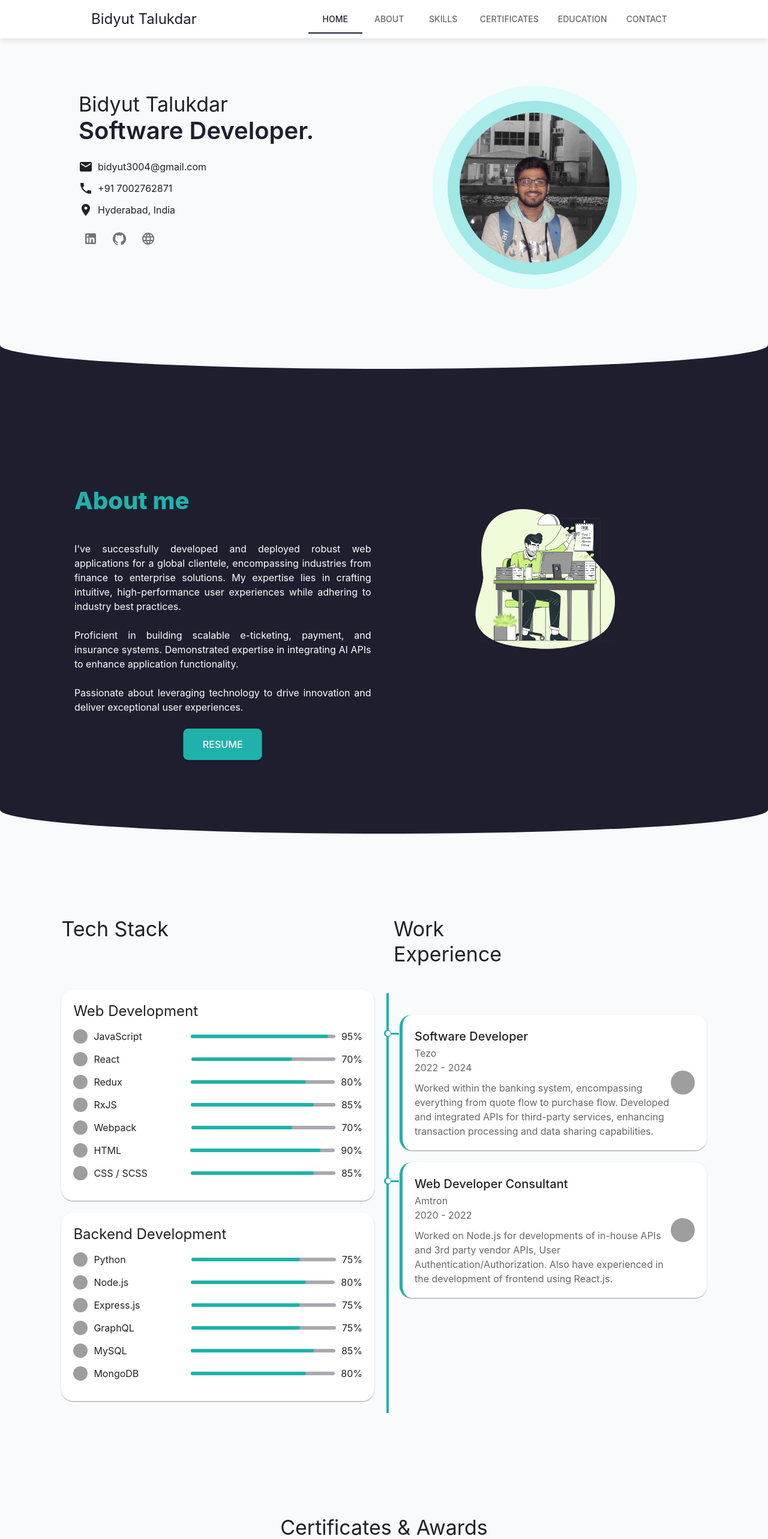
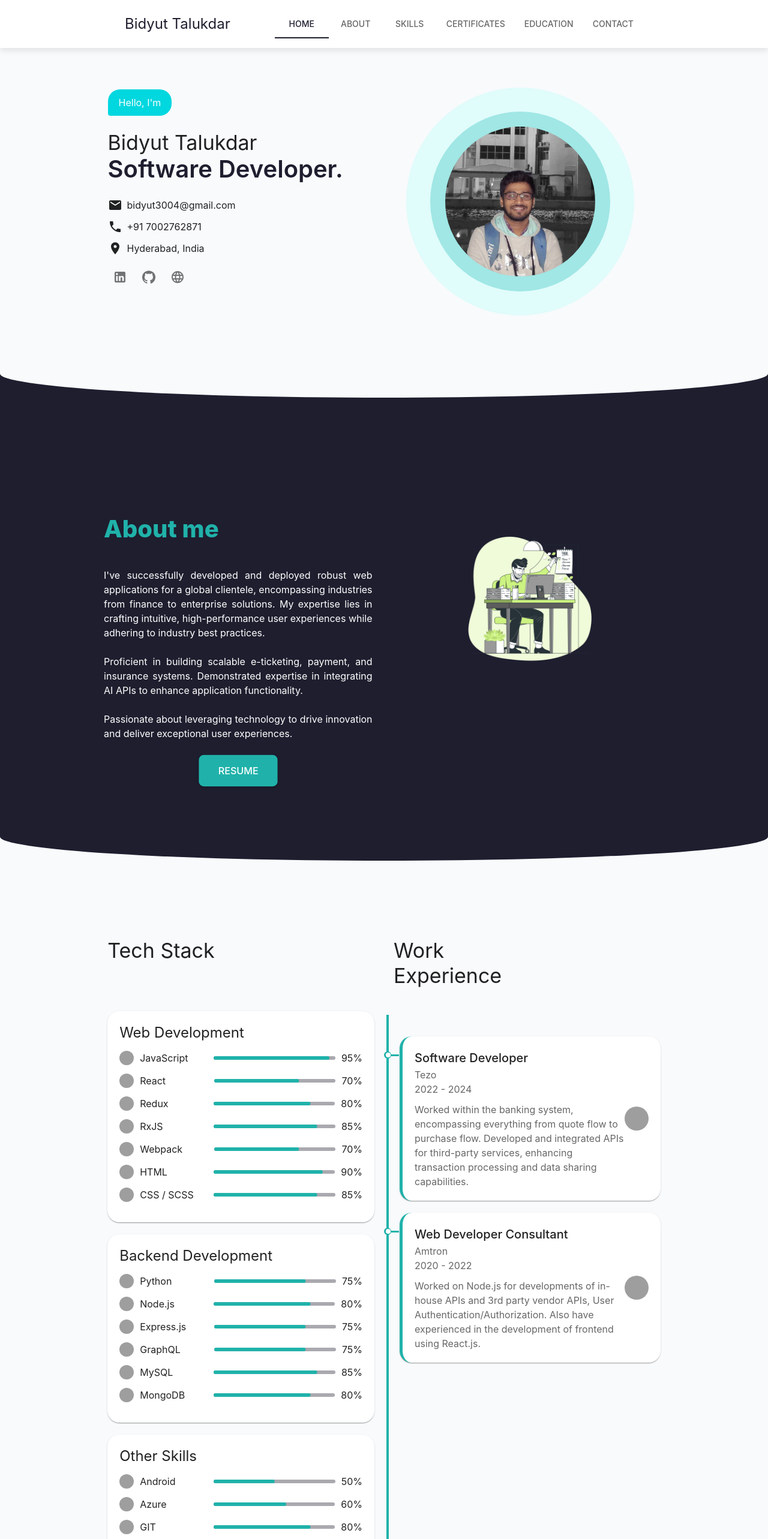
Before and after one commit to bidyut-t/bidyut-t.github.io, a React (Vite) app: page / in a window 1280 px wide. Shown: the top 2566 px of the page at 60% size. Built offline with nearby package versions, Linux system fonts and the light colour scheme; grey boxes are pictures that could not be loaded.

Commit message:
update: update the motion for cards

```diff
--- a/src/components/Education/index.tsx
+++ b/src/components/Education/index.tsx
@@ -1,5 +1,6 @@
 import { Box, Typography, Card, CardContent, useTheme } from "@mui/material";
 import { educationData } from "../../contants";
+import { motion } from "framer-motion";
 
 import styles from "./style";
 
--- a/src/components/certificates/index.tsx
+++ b/src/components/certificates/index.tsx
@@ -14,14 +14,13 @@ interface CertificateCardProps {
   index: number;
 }
 
-const CertificateCard: React.FC<CertificateCardProps>  = ({ cert, index }) => {
+const CertificateCard: React.FC<CertificateCardProps> = ({ cert, index }) => {
   return (
     <motion.div
       whileHover={{ scale: 1.03 }}
-      initial={{ opacity: 0, y: 50 }}
-      animate={{ opacity: 1, y: 0 }}
-      transition={{ duration: 0.5 }}
-      whileInView={{ opacity: 1, y: 0 }}
+      initial={{ opacity: 0, x: -50 }}
+      whileInView={{ opacity: 1, x: 0 }}
+      transition={{ duration: 0.6, ease: "easeOut", delay: index * 0.2 }}
       viewport={{ once: true }}
       key={index}
     >
--- a/src/components/common/resumeDownloadButton/index.tsx
+++ b/src/components/common/resumeDownloadButton/index.tsx
@@ -1,17 +1,24 @@
-import {
-  Button,
-} from "@mui/material";
+import { Button } from "@mui/material";
 import { useTheme } from "@mui/material";
 
 const ResumeDownloadButton = () => {
   const theme = useTheme();
 
+  const handleDownload = () => {
+    const link = document.createElement("a");
+    link.href = "/pdf/resume.pdf";
+    link.download = "Bidyut Resume.pdf";
+    link.target = "_blank";
+    link.click();
+  };
+
   return (
     <Button
       variant="contained"
+      onClick={handleDownload}
       sx={{
         backgroundColor: theme.palette.tertiary.dark,
-        color: 'white',
+        color: "white",
         px: 4,
         py: 1.5,
         borderRadius: 2,
--- a/src/components/header/index.tsx
+++ b/src/components/header/index.tsx
@@ -65,6 +65,7 @@ const Header = () => {
         sx={{
           backgroundColor: "white",
           boxShadow: "0px 4px 10px rgba(0, 0, 0, 0.1)",
+          padding: 1
         }}
         elevation={0}
       >
@@ -72,8 +73,8 @@ const Header = () => {
           style={{
             display: "flex",
             justifyContent: "space-between",
-            marginLeft: isSmallDevice ? 0 :"8rem",
-            marginRight: isSmallDevice ? 0 : "8rem",
+            marginLeft: isSmallDevice ? 0 :"11rem",
+            marginRight: isSmallDevice ? 0 : "11rem",
           }}
         >
           <Typography variant="h5" color="primary" sx={{ fontWeight: "400" }}>
--- a/src/components/profileLinkFooter/index.tsx
+++ b/src/components/profileLinkFooter/index.tsx
@@ -7,6 +7,7 @@ import {
   Grid,
   useTheme,
 } from "@mui/material";
+import { motion } from "framer-motion";
 
 import { profiles } from "../../contants";
 
@@ -32,6 +33,14 @@ const ProfileLinksFooter = () => {
       <Grid container spacing={3} justifyContent="center" sx={{ mb: 6 }}>
         {profiles.map((profile, index) => (
           <Grid item key={index}>
+             <motion.div
+              whileHover={{ scale: 1.03 }}
+              initial={{ opacity: 0, x: -50 }}
+              whileInView={{ opacity: 1, x: 0 }}
+              transition={{ duration: 0.6, ease: "easeOut", delay: index * 0.2 }}
+              viewport={{ once: true }}
+              key={index}
+            >
             <Card
               sx={{
                 padding: 2,
@@ -49,6 +58,7 @@ const ProfileLinksFooter = () => {
                 <Typography>{profile.name}</Typography>
               </CardContent>
             </Card>
+            </motion.div>
           </Grid>
         ))}
       </Grid>
--- a/src/components/resume/index.tsx
+++ b/src/components/resume/index.tsx
@@ -8,114 +8,14 @@ import {
   useTheme,
 } from "@mui/material";
 import { motion } from "framer-motion";
-
-const skills = [
-  {
-    category: "Web Development",
-    skills: [
-      {
-        name: "JavaScript",
-        level: 95,
-        icon: "https://cdn.jsdelivr.net/gh/devicons/devicon/icons/javascript/javascript-original.svg",
-      },
-      {
-        name: "React",
-        level: 70,
-        icon: "https://cdn.jsdelivr.net/gh/devicons/devicon/icons/react/react-original.svg",
-      },
-      {
-        name: "Redux",
-        level: 80,
-        icon: "https://cdn.jsdelivr.net/gh/devicons/devicon/icons/redux/redux-original.svg",
-      },
-      {
-        name: "RxJS",
-        level: 85,
-        icon: "https://rxjs.dev/assets/images/logos/Rx_Logo_S.png",
-      },
-      {
-        name: "Webpack",
-        level: 70,
-        icon: "https://cdn.jsdelivr.net/gh/devicons/devicon/icons/webpack/webpack-original.svg",
-      },
-      {
-        name: "HTML",
-        level: 90,
-        icon: "https://cdn.jsdelivr.net/gh/devicons/devicon/icons/html5/html5-original.svg",
-      },
-      {
-        name: "CSS / SCSS",
-        level: 85,
-        icon: "https://cdn.jsdelivr.net/gh/devicons/devicon/icons/css3/css3-original.svg",
-      },
-    ],
-  },
-  {
-    category: "Backend Development",
-    skills: [
-      {
-        name: "Python",
-        level: 75,
-        icon: "https://cdn.jsdelivr.net/gh/devicons/devicon/icons/python/python-original.svg",
-      },
-      {
-        name: "Node.js",
-        level: 80,
-        icon: "https://cdn.jsdelivr.net/gh/devicons/devicon/icons/nodejs/nodejs-original.svg",
-      },
-      {
-        name: "Express.js",
-        level: 75,
-        icon: "https://cdn.jsdelivr.net/gh/devicons/devicon/icons/express/express-original.svg",
-      },
-      {
-        name: "GraphQL",
-        level: 75,
-        icon: "https://cdn.jsdelivr.net/gh/devicons/devicon/icons/graphql/graphql-plain.svg",
-      },
-      {
-        name: "MySQL",
-        level: 85,
-        icon: "https://cdn.jsdelivr.net/gh/devicons/devicon/icons/mysql/mysql-original.svg",
-      },
-      {
-        name: "MongoDB",
-        level: 80,
-        icon: "https://cdn.jsdelivr.net/gh/devicons/devicon/icons/mongodb/mongodb-original.svg",
-      },
-    ],
-  },
-];
-
-const experiences = [
-  {
-    company: "Tezo",
-    position: "Software Developer",
-    duration: "2022 - 2024",
-    description:
-      "Worked within the banking system, encompassing everything from quote flow to purchase flow. Developed and integrated APIs for third-party services, enhancing transaction processing and data sharing capabilities.",
-    logo: "https://tezo.com/wp-content/uploads/2023/10/TezoLogo.svg",
-  },
-  {
-    company: "Amtron",
-    position: "Web Developer Consultant",
-    duration: "2020 - 2022",
-    description:
-      "Worked on Node.js for developments of in-house APIs and 3rd party vendor APIs, User Authentication/Authorization. Also have experienced in the development of frontend using React.js.",
-    logo: "https://www.developmentaid.org/files/organizationLogos/assam-electronics-development-corporation-ltd-amtron-76217.jpg",
-  },
-];
+import { skills, experiences } from "../../contants";
+import styles from "./style";
 
 const Resume = () => {
   const theme = useTheme();
+  const classes = styles(theme);
   return (
-    <Box
-      sx={{
-        padding: "60px 8%",
-        display: "flex",
-        justifyContent: "center",
-      }}
-    >
+    <Box sx={classes.container}>
       <Grid container spacing={4}>
         <Grid item xs={12} md={6}>
           <Grid item xs={12} md={6} sx={{ mb: 10 }}>
@@ -124,15 +24,14 @@ const Resume = () => {
             </Typography>
           </Grid>
 
-          {skills.map((category) => (
+          {skills.map((category, index) => (
             <motion.div
               whileHover={{ scale: 1.03 }}
-              initial={{ opacity: 0, y: 50 }}
-              animate={{ opacity: 1, y: 0 }}
-              transition={{ duration: 0.5 }}
-              whileInView={{ opacity: 1, y: 0 }}
+              initial={{ opacity: 0, x: -50 }}
+              whileInView={{ opacity: 1, x: 0 }}
+              transition={{ duration: 0.6, ease: "easeOut", delay: index * 0.2 }}
               viewport={{ once: true }}
-              key={category.category}
+              key={index}
             >
               <Card
                 sx={{
@@ -140,6 +39,7 @@ const Resume = () => {
                   padding: "20px",
                   borderRadius: "20px",
                 }}
+                key={index}
               >
                 <Typography variant="h5" style={{ marginBottom: "14px" }}>
                   {category.category}
@@ -240,10 +140,9 @@ const Resume = () => {
               ></Box>
               <motion.div
                 whileHover={{ scale: 1.03 }}
-                initial={{ opacity: 0, x: -50 }}
-                animate={{ opacity: 1, x: 0 }}
-                transition={{ duration: 0.5 }}
+                initial={{ opacity: 0, x: 50 }}
                 whileInView={{ opacity: 1, x: 0 }}
+                transition={{ duration: 0.6, ease: "easeOut", delay: index * 0.3 }}
                 viewport={{ once: true }}
               >
                 <Card
--- /dev/null
+++ b/src/components/resume/style.ts
@@ -0,0 +1,19 @@
+import { Theme } from "@mui/material";
+
+const styles = (theme: Theme) => ({
+  container: {
+    padding: "4% 14%",
+    display: "flex",
+    justifyContent: "center",
+    [theme.breakpoints.down("md")]: {
+      padding: "4% 8%",
+    },
+  },
+  title:{
+    fontSize: theme.typography.h4.fontSize,
+    textAlign: "left",
+    marginBottom: theme.spacing(1), // from gutterBottom
+  }
+
+});
+export default styles;
--- a/src/contants/index.ts
+++ b/src/contants/index.ts
@@ -88,3 +88,130 @@ export const profiles = [
     link: "",
   },
 ];
+
+export const skills = [
+  {
+    category: "Web Development",
+    skills: [
+      {
+        name: "JavaScript",
+        level: 95,
+        icon: "https://cdn.jsdelivr.net/gh/devicons/devicon/icons/javascript/javascript-original.svg",
+      },
+      {
+        name: "React",
+        level: 70,
+        icon: "https://cdn.jsdelivr.net/gh/devicons/devicon/icons/react/react-original.svg",
+      },
+      {
+        name: "Redux",
+        level: 80,
+        icon: "https://cdn.jsdelivr.net/gh/devicons/devicon/icons/redux/redux-original.svg",
+      },
+      {
+        name: "RxJS",
+        level: 85,
+        icon: "https://rxjs.dev/assets/images/logos/Rx_Logo_S.png",
+      },
+      {
+        name: "Webpack",
+        level: 70,
+        icon: "https://cdn.jsdelivr.net/gh/devicons/devicon/icons/webpack/webpack-original.svg",
+      },
+      {
+        name: "HTML",
+        level: 90,
+        icon: "https://cdn.jsdelivr.net/gh/devicons/devicon/icons/html5/html5-original.svg",
+      },
+      {
+        name: "CSS / SCSS",
+        level: 85,
+        icon: "https://cdn.jsdelivr.net/gh/devicons/devicon/icons/css3/css3-original.svg",
+      },
+    ],
+  },
+  {
+    category: "Backend Development",
+    skills: [
+      {
+        name: "Python",
+        level: 75,
+        icon: "https://cdn.jsdelivr.net/gh/devicons/devicon/icons/python/python-original.svg",
+      },
+      {
+        name: "Node.js",
+        level: 80,
+        icon: "https://cdn.jsdelivr.net/gh/devicons/devicon/icons/nodejs/nodejs-original.svg",
+      },
+      {
+        name: "Express.js",
+        level: 75,
+        icon: "https://cdn.jsdelivr.net/gh/devicons/devicon/icons/express/express-original.svg",
+      },
+      {
+        name: "GraphQL",
+        level: 75,
+        icon: "https://cdn.jsdelivr.net/gh/devicons/devicon/icons/graphql/graphql-plain.svg",
+      },
+      {
+        name: "MySQL",
+        level: 85,
+        icon: "https://cdn.jsdelivr.net/gh/devicons/devicon/icons/mysql/mysql-original.svg",
+      },
+      {
+        name: "MongoDB",
+        level: 80,
+        icon: "https://cdn.jsdelivr.net/gh/devicons/devicon/icons/mongodb/mongodb-original.svg",
+      },
+    ],
+  },
+  {
+    category: "Other Skills",
+    skills: [
+      {
+        name: "Android",
+        level: 50,
+        icon: "https://cdn.jsdelivr.net/gh/devicons/devicon/icons/android/android-original.svg",
+      },
+      {
+        name: "Azure",
+        level: 60,
+        icon: "https://cdn.jsdelivr.net/gh/devicons/devicon/icons/azure/azure-original.svg",
+      },
+      {
+        name: "GIT",
+        level: 80,
+        icon: "https://cdn.jsdelivr.net/gh/devicons/devicon/icons/git/git-original.svg",
+      },
+      {
+        name: "C Programming",
+        level: 85,
+        icon: "https://cdn.jsdelivr.net/gh/devicons/devicon/icons/c/c-original.svg",
+      },
+      {
+        name: "Data Structure & Algorithms",
+        level: 85,
+        icon: "https://cdn-icons-png.flaticon.com/512/2621/2621048.png",
+      },
+    ],
+  },
+];
+
+export const experiences = [
+  {
+    company: "Tezo",
+    position: "Software Developer",
+    duration: "2022 - 2024",
+    description:
+      "Worked within the banking system, encompassing everything from quote flow to purchase flow. Developed and integrated APIs for third-party services, enhancing transaction processing and data sharing capabilities.",
+    logo: "https://tezo.com/wp-content/uploads/2023/10/TezoLogo.svg",
+  },
+  {
+    company: "Amtron",
+    position: "Web Developer Consultant",
+    duration: "2020 - 2022",
+    description:
+      "Worked on Node.js for developments of in-house APIs and 3rd party vendor APIs, User Authentication/Authorization. Also have experienced in the development of frontend using React.js.",
+    logo: "https://www.developmentaid.org/files/organizationLogos/assam-electronics-development-corporation-ltd-amtron-76217.jpg",
+  },
+];
--- a/src/pages/home/index.tsx
+++ b/src/pages/home/index.tsx
@@ -15,6 +15,7 @@ import {
   LinkedIn,
   Language,
 } from "@mui/icons-material";
+import { motion } from "framer-motion";
 
 import Header from "../../components/header/index.tsx";
 import Resume from "../../components/resume/index.tsx";
@@ -45,7 +46,40 @@ const Home = () => {
             <Grid item xs={12} md={7} lg={8} sx={classes.aboutSectionOne}>
               <Grid container sx={classes.aboutContainer} spacing={1}>
                 <Grid item xs={12}>
-                  <Typography variant="h4">Bidyut Talukdar</Typography>
+                  <Box
+                    sx={{
+                      backgroundColor: "#00D7DF",
+                      color: "#fff",
+                      padding: "10px 18px",
+                      borderRadius: "20px 20px 20px 4px",
+                      display: "inline-block",
+                      maxWidth: "fit-content",
+                      animation: "fadeInUp 0.6s ease-out",
+                      "@keyframes fadeInUp": {
+                        "0%": {
+                          opacity: 0,
+                          transform: "translateY(20px)",
+                        },
+                        "50%": {
+                          opacity: 1,
+                          transform: "translateY(04px)",
+                        },
+                        "100%": {
+                          opacity: 1,
+                          transform: "translateY(0)",
+                        },
+                      },
+                    }}
+                  >
+                    <Typography variant="body1" sx={{ fontWeight: 400 }}>
+                      Hello, I'm
+                    </Typography>
+                  </Box>
+                </Grid>
+                <Grid item xs={12}>
+                  <Typography variant="h4" sx={{ mt: 2 }}>
+                    Bidyut Talukdar
+                  </Typography>
                   <Typography variant="h1" sx={classes.aboutTitle}>
                     Software Developer<span>.</span>
                   </Typography>
@@ -97,6 +131,17 @@ const Home = () => {
             </Grid>
 
             <Grid item xs={12} md={5} lg={4} sx={classes.imageDiv}>
+              <motion.div
+                whileHover={{ scale: 1.03 }}
+                initial={{ opacity: 0, x: 50 }}
+                whileInView={{ opacity: 1, x: 0 }}
+                transition={{
+                  duration: 0.6,
+                  ease: "easeOut",
+                  delay: 1 * 0.3,
+                }}
+                viewport={{ once: true }}
+              >
                 <div style={classes.imageContainer}>
                   <div style={classes.innerCircle}>
                     <img
@@ -106,6 +151,7 @@ const Home = () => {
                     />
                   </div>
                 </div>
+              </motion.div>
             </Grid>
           </Grid>
         </Grid>
--- a/src/pages/home/style.ts
+++ b/src/pages/home/style.ts
@@ -63,10 +63,14 @@ const styles = (theme: Theme) => ({
     backgroundColor: theme.palette.primary.main,
   },
   summaryContainer: {
-    padding: "4% 8%",
+    padding: "4% 12%",
+    [theme.breakpoints.down("md")]: {
+      padding: "4% 8%",
+    },
   },
   paddingContainer: {
-    padding: "8%",
+    padding: "8% 12%",
+
   },
   w100: {
     width: "100%",
@@ -87,7 +91,7 @@ const styles = (theme: Theme) => ({
   },
   imageContainer: {
     backgroundColor: theme.palette.tertiary.light,
-    padding: "25px",
+    padding: "40px",
     borderRadius: "50%",
     display: "flex",
     justifyContent: "center",
@@ -95,7 +99,7 @@ const styles = (theme: Theme) => ({
   },
   innerCircle: {
     backgroundColor: theme.palette.tertiary.main,
-    padding: "20px",
+    padding: "25px",
     borderRadius: "50%",
     display: "flex",
     justifyContent: "center",
```
Also changed, not shown: 1 other file (tests, documents, lock files or other folders). Lines whose indentation alone changed are shown as unchanged.
